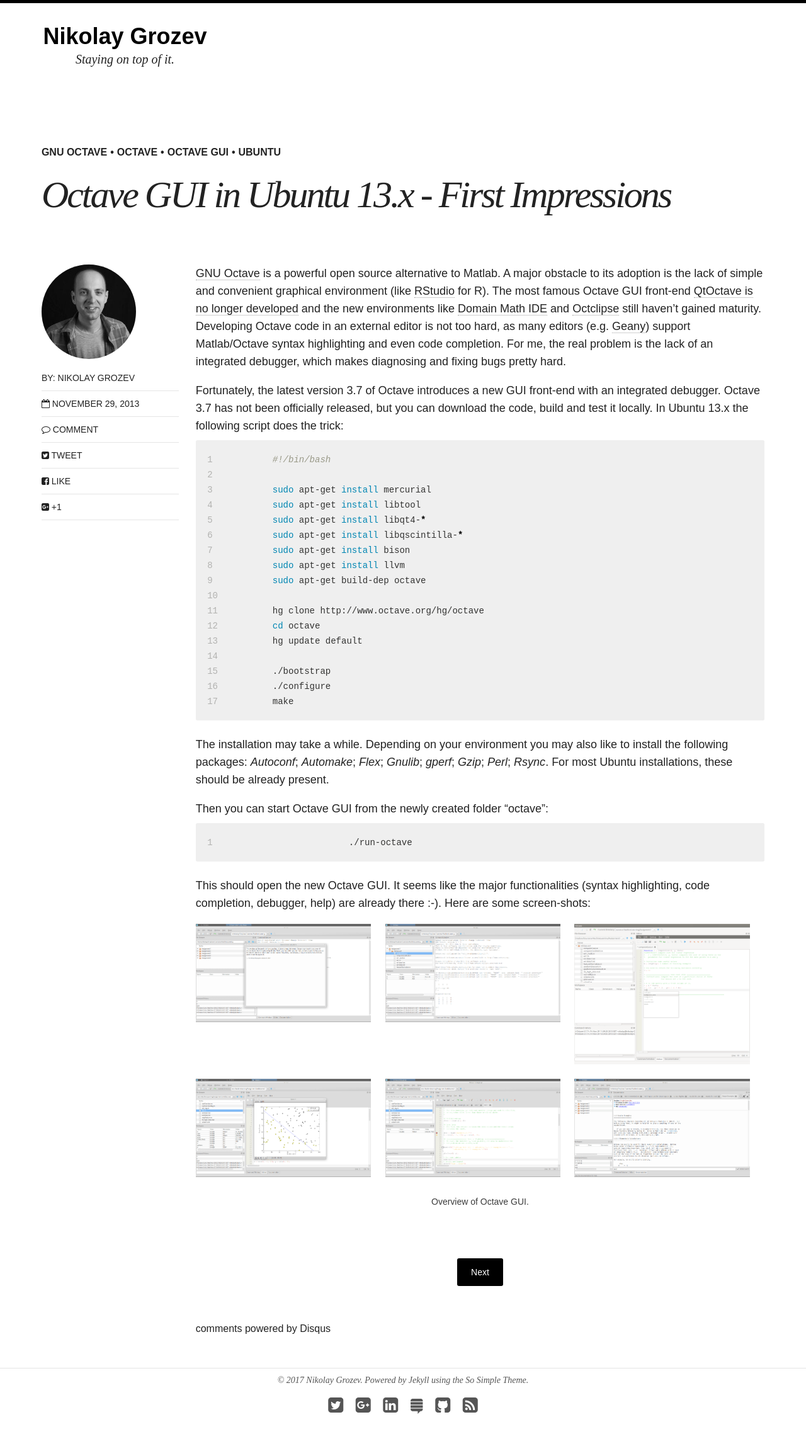
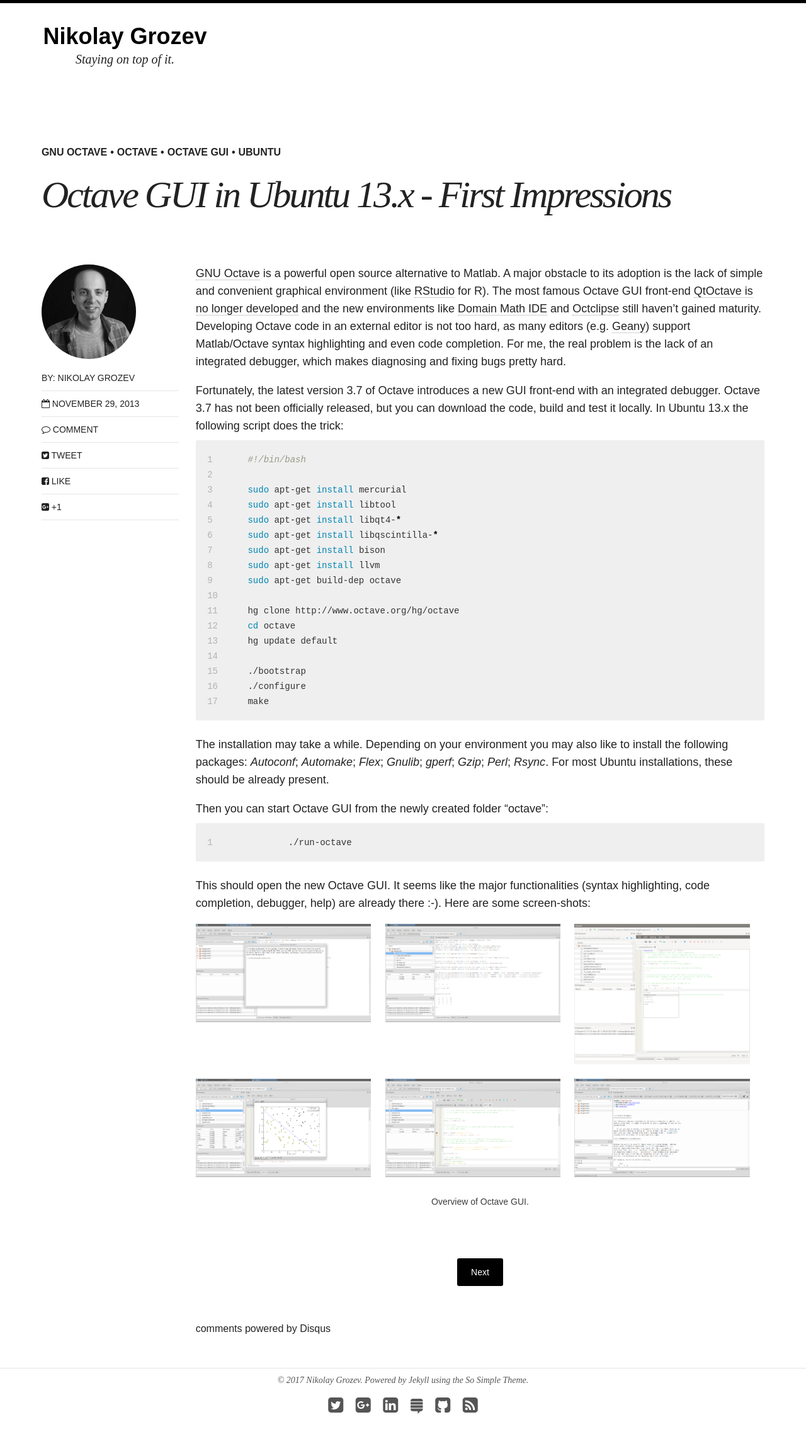
Before and after one commit to nikolayg/nikgrozev-website, a Jekyll site: the page built from _posts/blog/2013-11-29-octave-gui-in-ubuntu-13-x-first-impressions.md, in a window 1280 px wide. Shown: the whole page at 63% size. Built offline with Jekyll 4.4.1, drawn with Linux system fonts in a browser that asks for light colours; nearby versions of some CDN libraries; comment, search, counter and statistics services are not loaded.

Commit message:
Reduced snippet padding in CSS.

```diff
--- a/_sass/_syntax.scss
+++ b/_sass/_syntax.scss
@@ -21,7 +21,7 @@
 		margin: 0;
 		padding: 1em;
 	}
-	.lineno { padding-right: 24px; color: lighten(#333332,50);}
+	.lineno { padding-right: 5px; color: lighten(#333332,50);}
 	.hll { background-color: #ffffcc }
 	.c { color: #999988; font-style: italic } /* Comment */
 	.err { color: #a61717; background-color: #e3d2d2 } /* Error */
```
